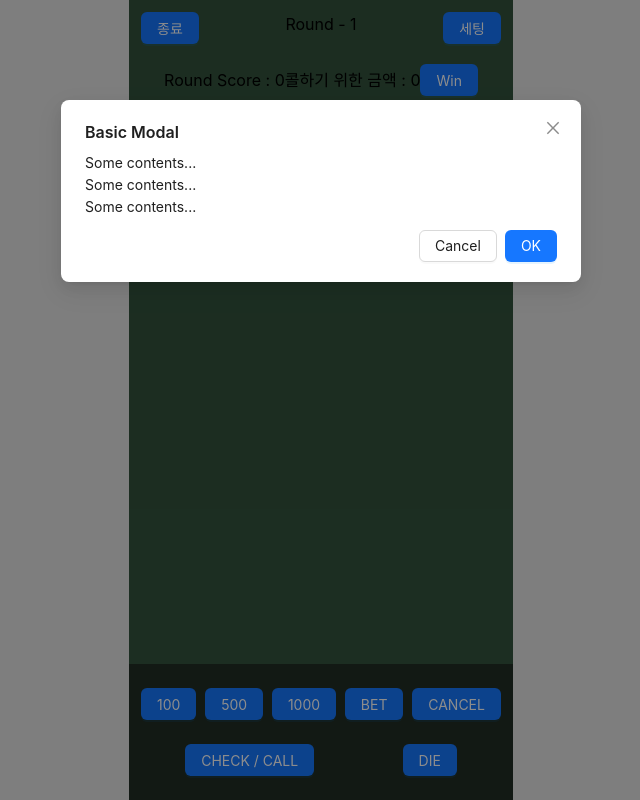
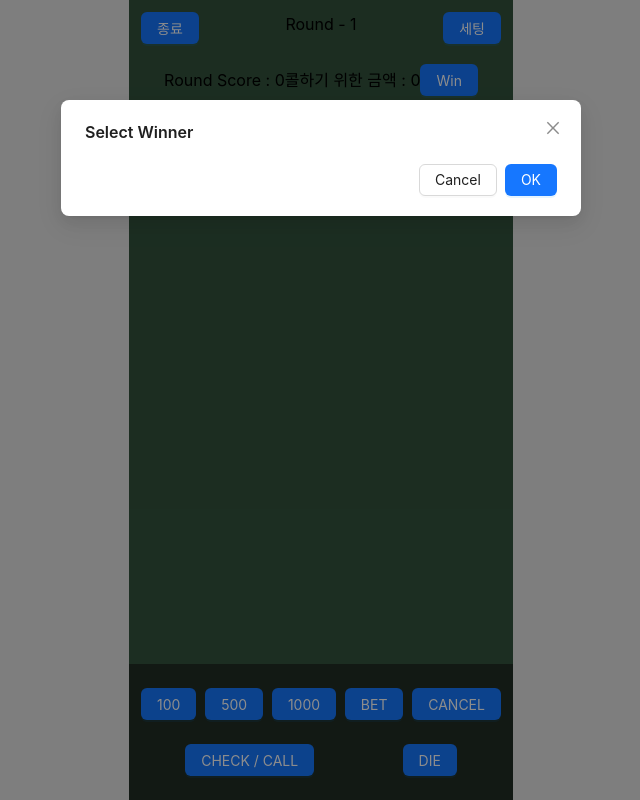
Before and after one commit to Betting-Man/Frontend, a React (Create React App) app: page /single/1 in a window 1280 px wide. Both pictures are taken after a click on the button "Win". Shown: the whole page, without its empty margins (319-959 px from the left). Built offline with nearby package versions, Linux system fonts and the light colour scheme.

Commit message:
✅ 승자 고르는 기능 추가

```diff
--- a/src/components/SingleWinnerModal/SingleWinnerModal.tsx
+++ b/src/components/SingleWinnerModal/SingleWinnerModal.tsx
@@ -1,29 +1,61 @@
 import { Modal } from "antd";
-import React from "react";
-import { useDispatch } from 'react-redux';
-import { incrementRound,resetCurrentRoundTotalScore } from '../../features/single/singleSlice';
+import React, { useState } from "react";
+import { useDispatch,useSelector } from 'react-redux';
+import { incrementRound,resetCurrentRoundTotalScore, resetRequiredCallScore,divideRoundScoreToWinner } from '../../features/single/singleSlice';
+import { RootState } from "../../app/store";
+import {
+    faUser
+} from '@fortawesome/free-solid-svg-icons';
+import { FontAwesomeIcon } from '@fortawesome/react-fontawesome';
 
 type Props = { isModalOpen: boolean, setIsModalOpen: (isOpen: boolean) => void, }
 
 export default function SingleWinnerModal({ isModalOpen,setIsModalOpen }: Props) {
     const dispatch = useDispatch();
+    const [selectedUserIndexes, setSelectedUserIndexes] = useState<number[]>([]);
 
     const handleOk = () => {
         setIsModalOpen(false);
-        dispatch(incrementRound()); // 라운드 수 증가
-        // 이긴 유저에 score 나눠주기
-        dispatch(resetCurrentRoundTotalScore()); // roundScore 초기화
+        if(selectedUserIndexes.length>0){
+            dispatch(incrementRound()); // 라운드 수 증가
+            dispatch(divideRoundScoreToWinner(selectedUserIndexes)); // 이긴 유저에 score 나눠주기
+            dispatch(resetRequiredCallScore()); // requiredCallScore 초기화
+            // dispatch(resetCurrentRoundTotalScore()); // roundScore 초기화
+        }
     };
 
     const handleCancel = () => {
         setIsModalOpen(false);
     }
 
+    const handleClick = (index: number) => {
+        if (selectedUserIndexes.includes(index)) {
+            // 이미 선택된 인덱스라면 배열에서 제거
+            setSelectedUserIndexes(selectedUserIndexes.filter((i) => i !== index));
+        } else {
+            // 선택되지 않은 인덱스라면 배열에 추가
+            setSelectedUserIndexes([...selectedUserIndexes, index]);
+        }
+    };
+
+    const users=useSelector((state : RootState) => state.single.users);
+
     return (
-        <Modal title="Basic Modal" open={isModalOpen} onOk={handleOk} onCancel={handleCancel}>
-            <p>Some contents...</p>
-            <p>Some contents...</p>
-            <p>Some contents...</p>
-        </Modal>
+        <Modal title="Select Winner" open={isModalOpen} onOk={handleOk} onCancel={handleCancel}>
+    <div className="grid grid-cols-2 gap-4">
+        {users.map((user, index) => (
+            <div
+            key={index}
+            className={`flex items-center p-4 border cursor-pointer ${
+                selectedUserIndexes.includes(index) ? 'bg-blue-200' : 'bg-white'
+            }`}
+            onClick={() => handleClick(index)}
+        >
+            <FontAwesomeIcon icon={faUser} size="2xl" className="mr-2" />
+            <p>{user.name}</p>
+        </div>
+        ))}
+    </div>
+</Modal>
     )
 }
--- a/src/features/single/singleSlice.ts
+++ b/src/features/single/singleSlice.ts
@@ -196,9 +196,38 @@ export const singleSlice = createSlice({
 			state.users[state.userTurnOrder[0]].currentRoundBehavior +=
 				action.payload;
 		},
+		// 배열에 있는 유저들에게 해당 라운드 금액 나눠주기
+		divideRoundScoreToWinner: (state,action) => {
+			const selectedUserIndexes = action.payload;
+            const totalScore = state.currentRoundTotalScore;
+
+            // 나누어 줄 수의 크기를 계산합니다.
+            const scoreToAdd = totalScore / selectedUserIndexes.length;
+
+            // 선택된 유저들에 대해서 점수를 나눠서 추가합니다.
+            selectedUserIndexes.forEach((index: number) => {
+                state.users[index].currentScore += (scoreToAdd-state.users[index].currentRoundBet);
+				state.users[index].currentRoundBet = 0;
+            });
+
+            // 선택되지 않은 유저들에 대해서 점수를 나눠서 뺍니다.
+            state.users.forEach((user, index) => {
+                if (!selectedUserIndexes.includes(index)) {
+                    user.currentScore -= user.currentRoundBet;
+					user.currentRoundBet=0;
+                }
+            });
+
+            // 라운드 점수 초기화
+            state.currentRoundTotalScore = 0;
+		},
 		// 현재 턴 유저의 currentRoundBet 초기화
 		resetUserCurrentRoundBehavior: (state) => {
 			state.users[state.userTurnOrder[0]].currentRoundBehavior = 0;
+		},
+		// 라운드 인당 콜 금액 초기화
+		resetRequiredCallScore: (state) => {
+			state.requiredCallScore = 0;
 		},
 		// 라운드 수 늘리기
 		incrementRound: (state) => {
@@ -225,8 +254,10 @@ export const {
 	CheckOrCall,
 	betScore,
 	dieUser,
+	divideRoundScoreToWinner,
 	incrementUserCurrentRoundBehavior,
 	resetUserCurrentRoundBehavior,
+	resetRequiredCallScore,
 	incrementRound,
 	resetCurrentRoundTotalScore,
 	incrementCurrentRoundTotalScore,
```
